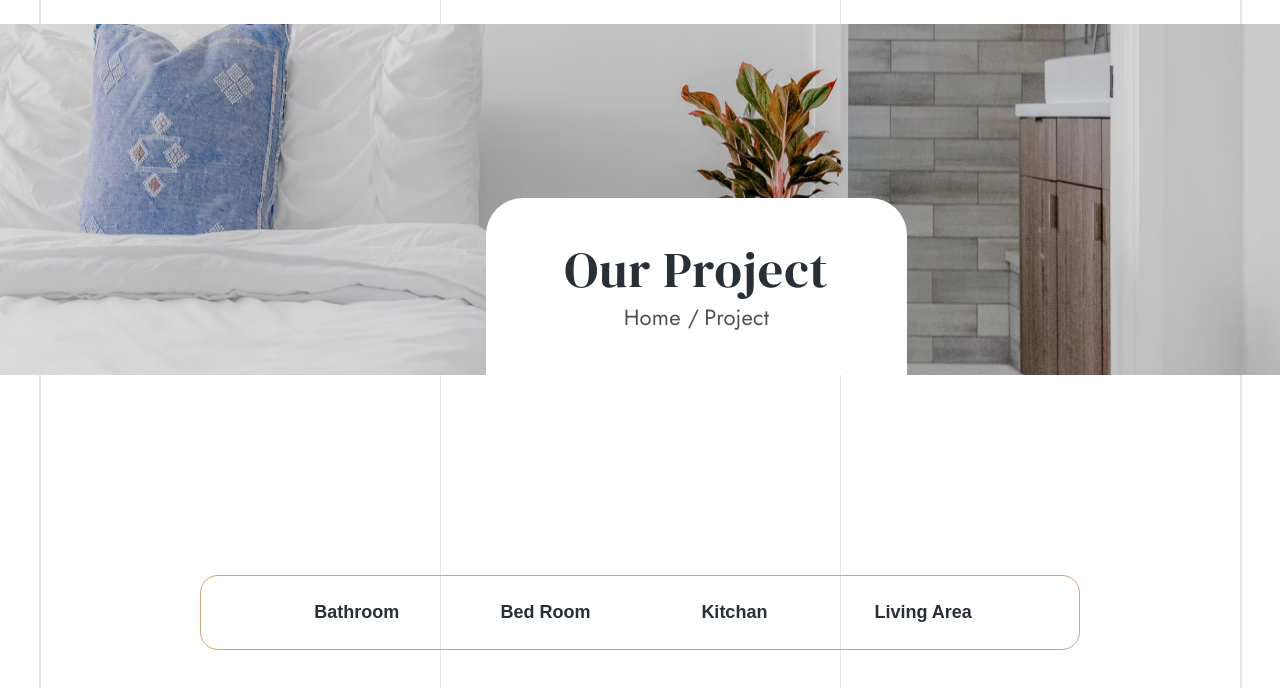
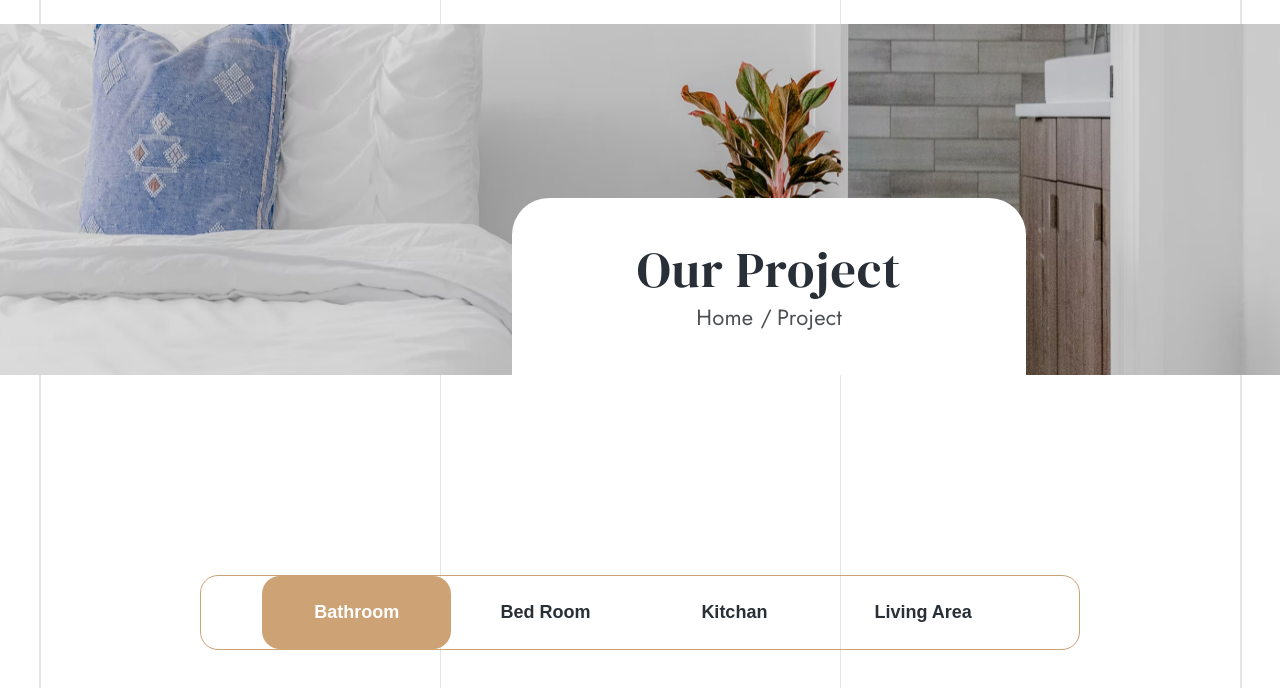
Before and after one commit to MelmanArtem/Interno, a plain HTML site: page portfolio.html in a window 1280 px wide. Both pictures are taken after a click on the button "Bathroom". Shown: the part 112-800 px from the top of the page. Drawn offline with Linux system fonts and the light colour scheme.

Commit message:
add changes

```diff
--- a/css/style.css
+++ b/css/style.css
@@ -390,6 +390,20 @@ button {
     object-fit: cover;
 }
 /*TABS*/
+.thumb__portfolio {
+    display: flex;
+    justify-content: center;
+    flex-direction: column;
+    position: absolute;
+    bottom: 0%;
+    left: 40%;
+    border-radius: 37px 37px 0px 0px;
+    background-color: #FFFFFF;
+    padding: 41px 125px;
+}
+.page-article {
+    margin-bottom: 214px;
+}
 .tabs {
     display: grid;
     grid-template-columns: repeat(4, 1fr);
@@ -446,16 +460,6 @@ button {
     transform: translate(-50%, -50%);
     object-fit: cover;
 }
-
-
-
-
-
-
-
-
-
-
 /*footer*/
 .bg {
     background-color: #F4F0EC;
@@ -919,7 +923,7 @@ article {
     flex-direction: column;
     position: absolute;
     bottom: 0%;
-    left: 38%;
+    left: 40%;
     border-radius: 37px 37px 0px 0px;
     background-color: #FFFFFF;
     padding: 41px 78px;
--- a/portfolio.html
+++ b/portfolio.html
@@ -29,7 +29,7 @@
     <section class="blog__bg">
         <div class="thumb">
             <img class="thumb__img" src="img/portfolio-bg.jpg" alt="">
-            <div class="thumb__info">
+            <div class="thumb__portfolio ">
                 <h2 class="title title__blog">Our Project</h2>
                 <ul class="breadcrumbs">
                     <li><a href="https://vk.com/artem_melman">Home</a></li>
@@ -143,7 +143,7 @@
                     <img src="img/logo.svg" alt="logo">
                 </a>
                 <div class="footer__info">
-                    <p>55 East Birchwood Ave. Brooklyn, New York 11201</p>
+                    <p>55 East Birchwood Ave. Russia, Moscow 108851</p>
                     <a href="mailto:melman69rus@mail.ru">melman69rus@mail.ru</a>
                     <a href="tel:+79263806245">(926) 380-6245</a>
                 </div>
--- a/script/script.js
+++ b/script/script.js
@@ -20,20 +20,17 @@ var swiper = new Swiper(".swiper-feedback", {
 //Tabs
 function openTab(event, tabName) {
     var i, tabcontent, tablinks;
-
-    //Скрываем все элементы с классом "tab-content"
+    // Скрываем все элементы с классом "tab-content"
     tabcontent = document.getElementsByClassName("tab-content");
     for (i = 0; i < tabcontent.length; i++) {
-        tabcontent[i].style.display = "none";
+    tabcontent[i].style.display = "none";
     }
-
-    //Удаляем класс "active" со всех кнопок с классом "tablinks"
+    // Удаляем класс "active" со всех кнопок с классом "tablinks"
     tablinks = document.getElementsByClassName("tab-link");
     for (i = 0; i < tablinks.length; i++) {
-        tablinks[i].classList.remove("active");
+    tablinks[i].classList.remove("active");
     }
-
-    //Отображаем текущую вкладку и добавляем класс "active" к кнопке, которая открывает эту вкладку
-    document.getElementById("tabName").style.display = "block";
+    // Отображаем текущую вкладку и добавляем класс "active" к кнопке, которая открывает эту вкладку
+    document.getElementById(tabName).style.display = "block";
     event.currentTarget.classList.add("active");
 }
```
Also changed, not shown: blog.html (+1 -1 lines), index.html (+1 -1 lines), post.html (+1 -1 lines).
